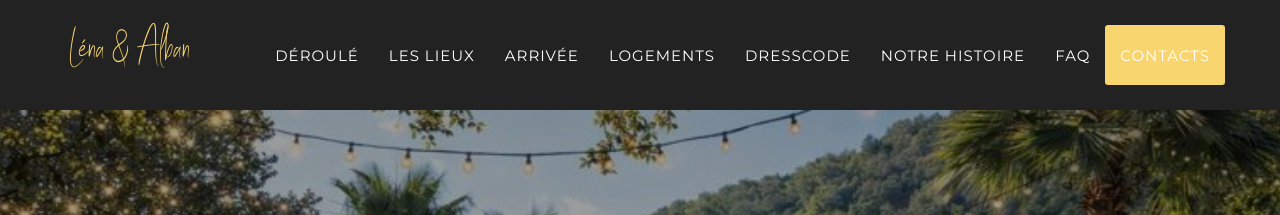
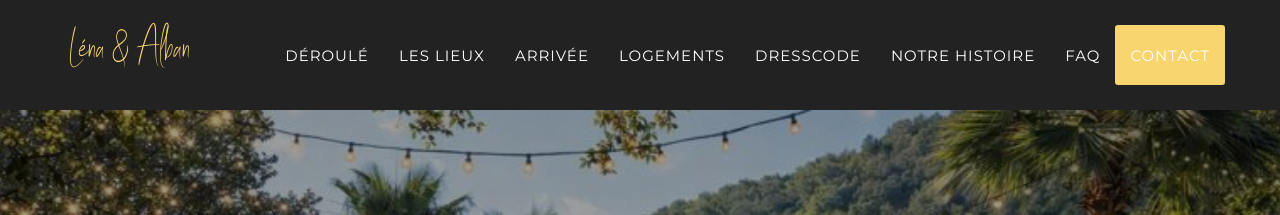
Before and after one commit to LenaAlban/lena-alban-wedding, a Jekyll site: the page built from _fr_pages/index.html, in a window 1280 px wide. Shown: the top 215 px of the page. Built offline with Jekyll 4.4.1, drawn with Linux system fonts in a browser that asks for light colours; some web fonts are replaced.

Commit message:
Update header.html

```diff
--- a/_includes/fr_data/header.html
+++ b/_includes/fr_data/header.html
@@ -22,30 +22,37 @@
   <li class="hidden">
     <a href="#page-top"></a>
   </li>
+
   <li>
     <a class="page-scroll" href="#events">Déroulé</a>
   </li>
+
   <li>
     <a class="page-scroll" href="#venue">Les lieux</a>
   </li>
+
   <li>
     <a class="page-scroll" href="#travel">Arrivée</a>
+  </li>
+
   <li>
     <a class="page-scroll" href="#stay">Logements</a>
   </li>
+
+  <li>
+    <a href="{{ site.baseurl }}/fr/dresscode.html">Dresscode</a>
   </li>
+
   <li>
-                    <a class="page-scroll hidden-xs hidden-sm" href="#dresscode">DressCode</a>
+    <a class="page-scroll" href="#our_story">Notre Histoire</a>
   </li>
-                </li>
-                <li>
-                    <a class="page-scroll hidden-xs hidden-sm" href="#our_story">Notre Histoire</a>
-                </li>
+
   <li>
     <a class="page-scroll" href="#FAQ">FAQ</a>
   </li>
+
   <li>
-                    <a class="page-scroll hidden-xs hidden-sm hidden-md" href="#contact">Contacts</a>
+    <a class="page-scroll" href="#contact">Contact</a>
   </li>
 </ul>
 </div>
```
Lines whose indentation alone changed are shown as unchanged.
